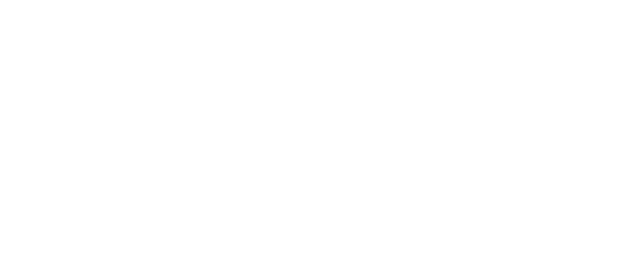
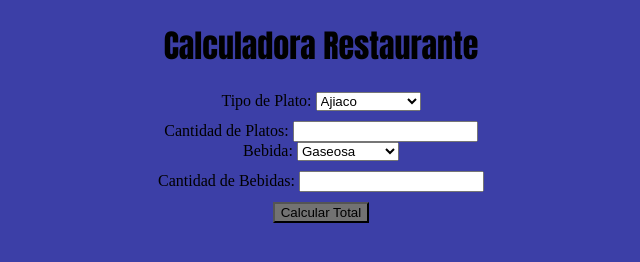
Before and after one commit to Stiven-38/JS, a plain HTML site: page Restaurante js/index.html in a window 1280 px wide. Shown: the whole page, without its empty margins (319-959 px from the left). Drawn offline with Linux system fonts and the light colour scheme.

Commit message:
Restaurante
Corrección

```diff
--- a/Restaurante js/estilos/estilos.css
+++ b/Restaurante js/estilos/estilos.css
@@ -1,4 +1,4 @@
-/* div#respuesta{
+div#respuesta{
     display: none;
 }
     .caja{
@@ -29,4 +29,4 @@ button{
 
 .form-select{
     margin-top: 10px;
-} */
+}
--- a/Restaurante js/index.html
+++ b/Restaurante js/index.html
@@ -1,63 +1,69 @@
-<!-- <!DOCTYPE html>
+<!-- Definición del tipo de documento y versión de HTML utilizado -->
+<!DOCTYPE html>
 <html>
+
 <head>
+    <!-- Especifica la codificación de caracteres utilizada -->
     <meta charset="UTF-8">
+
+    <!-- Ajusta la vista de la página según el tamaño del dispositivo y establece el nivel de zoom inicial -->
     <meta name="viewport" content="width=device-width, initial-scale=1.0">
-    <link rel="stylesheet" href="js/restaurante.js">
+
+    <!-- Enlace al archivo de estilos CSS externo -->
     <link rel="stylesheet" href="estilos/estilos.css">
+
+    <!-- Enlace al archivo de JavaScript externo. El atributo "defer" asegura que el script se ejecute después de que el HTML esté completamente cargado -->
+    <script src="js/restaurante.js" defer></script>
+
+    <!-- Título que se mostrará en la pestaña del navegador -->
     <title>Restaurante Virtual</title>
 </head>
+
 <body>
-    <h1 > Calculadora  Restaurante</h1>
+    <!-- Título principal de la página -->
+    <h1>Calculadora Restaurante</h1>
+
+    <!-- Etiqueta que describe el siguiente elemento de entrada/select -->
     <label for="tipoPlato">Tipo de Plato:</label>
+
+    <!-- Lista desplegable para que el usuario seleccione un tipo de plato -->
     <select id="tipoPlato">
-        <option value="Plato1">Ajiaco</option>
-        <option value="Plato2">Arroz paisa</option>
-        <option value="Plato3">Caldo Costilla</option>
+        <option value="Ajiaco">Ajiaco</option>
+        <option value="Arroz paisa">Arroz paisa</option>
+        <option value="Caldo Costilla">Caldo Costilla</option>
     </select>
     <br>
+
+    <!-- Etiqueta que describe el siguiente elemento de entrada -->
     <label for="cantidadPlatos">Cantidad de Platos:</label>
-    <input type="number" id="cantidadPlatos"> </br>
+
+    <!-- Campo de entrada para que el usuario indique cuántos platos quiere -->
+    <input type="number" id="cantidadPlatos">
     <br>
-    <label for "bebida">Bebida:</label>
+
+    <!-- Etiqueta que describe el siguiente elemento de entrada/select -->
+    <label for="bebida">Bebida:</label>
+
+    <!-- Lista desplegable para que el usuario seleccione una bebida -->
     <select id="bebida">
-        <option value="Bebida1">Gaseosa</option>
-        <option value="Bebida2">Limonada</option>
-        <option value="Bebida3">Jugo Naranja</option>
+        <option value="Gaseosa">Gaseosa</option>
+        <option value=" Limonada">Limonada</option>
+        <option value=" Jugo Naranja">Jugo Naranja</option>
     </select>
     <br>
+
+    <!-- Etiqueta que describe el siguiente elemento de entrada -->
     <label for="cantidadBebidas">Cantidad de Bebidas:</label>
+
+    <!-- Campo de entrada para que el usuario indique cuántas bebidas quiere -->
     <input type="number" id="cantidadBebidas">
     <br>
+
+    <!-- Botón que, al hacer clic, invocará la función "calcularTotal()" -->
     <button onclick="calcularTotal()">Calcular Total</button>
+
+    <!-- Parrafo donde se mostrará el resultado del cálculo -->
     <p id="resultado"></p>
+</body>
 
-    <script>
-        function calcularTotal() {
-            var tipoPlato = document.getElementById("tipoPlato").value;
-            var cantidadPlatos = parseInt(document.getElementById("cantidadPlatos").value);
-            var bebida = document.getElementById("bebida").value;
-            var cantidadBebidas = parseInt(document.getElementById("cantidadBebidas").value);
-
-            var preciosPlatos = {
-                "Plato1": 40000,
-                "Plato2": 35000,
-                "Plato3": 15000
-            };
-
-            var precioBebida = {
-                "Bebida1": 3000,
-                "Bebida2": 2500,
-                "Bebida3": 2000
-            };
-
-            var totalPlatos = preciosPlatos[tipoPlato] * cantidadPlatos;
-            var totalBebidas = precioBebida[bebida] * cantidadBebidas;
-            var total = totalPlatos + totalBebidas;
-
-            var resultado = document.getElementById("resultado");
-            resultado.textContent = "Total a pagar: $" + total;
-        }
-    </script>
-</body>
-</html> -->
+</html>
--- a/Restaurante js/js/restaurante.js
+++ b/Restaurante js/js/restaurante.js
@@ -1,25 +1,41 @@
-// function pedido() {
-//     var tipoPlato = document.getElementById("tipoPlato").value;
-//     var cantidadPlatos = parseInt(document.getElementById("cantidadPlatos").value);
-//     var totalBebidas = document.getElementById("bebida").value;
-//     var cantidadBebidas = parseInt(document.getElementById("cantidadBebidas").value);
+// Función para calcular el total del pedido basado en las selecciones del usuario
+function calcularTotal() {
+    // Recuperar el tipo de plato seleccionado por el usuario
+    var tipoPlato = document.getElementById("tipoPlato").value;
 
-//     var precioPlatos = {
-//         "Ajiaco": 40000,
-//         "Arroz con paisa": 35000,
-//         "Caldo Costilla": 15000
-//     };
+    // Recuperar y convertir a entero la cantidad de platos seleccionados por el usuario
+    var cantidadPlatos = parseInt(document.getElementById("cantidadPlatos").value);
 
-//     var precioBebida = {
-//         "Gaseosa":3000,
-//         "Limonada": 2500,
-//         "Jugo Naranja":2000
-//     };
+    // Recuperar el tipo de bebida seleccionada por el usuario
+    var bebida = document.getElementById("bebida").value;
 
-//     var totalPlatos = precioPlatos[tipoPlato] * cantidadPlatos;
-//     var totalBebidas = precioBebida * cantidadBebidas;
-//     var total = totalPlatos + totalBebidas;
+    // Recuperar y convertir a entero la cantidad de bebidas seleccionadas por el usuario
+    var cantidadBebidas = parseInt(document.getElementById("cantidadBebidas").value);
 
-//     var resultado = document.getElementById("resultado");
-//     resultado.textContent = "Total a pagar: $" + total;
-// }
+    // Diccionario con los precios de cada tipo de plato
+    var preciosPlatos = {
+        "Ajiaco": 40000,
+        "Arroz Paisa": 35000,
+        "Caldo Costilla": 15000
+    };
+
+    // Diccionario con los precios de cada tipo de bebida
+    var precioBebida = {
+        "Gaseosa": 3000,
+        "Limonada": 2500,
+        "Jugo Naranja": 2000
+    };
+
+    // Calcular el costo total de los platos seleccionados
+    var totalPlatos = preciosPlatos[tipoPlato] * cantidadPlatos;
+
+    // Calcular el costo total de las bebidas seleccionadas
+    var totalBebidas = precioBebida[bebida] * cantidadBebidas;
+
+    // Calcular el costo total del pedido sumando el total de platos y bebidas
+    var total = totalPlatos + totalBebidas;
+
+    // Mostrar el resultado en el elemento con id "resultado" del documento HTML
+    var resultado = document.getElementById("resultado");
+    resultado.textContent = "Total a pagar: $" + total;
+}
```
Also changed, not shown: 1 other file.
